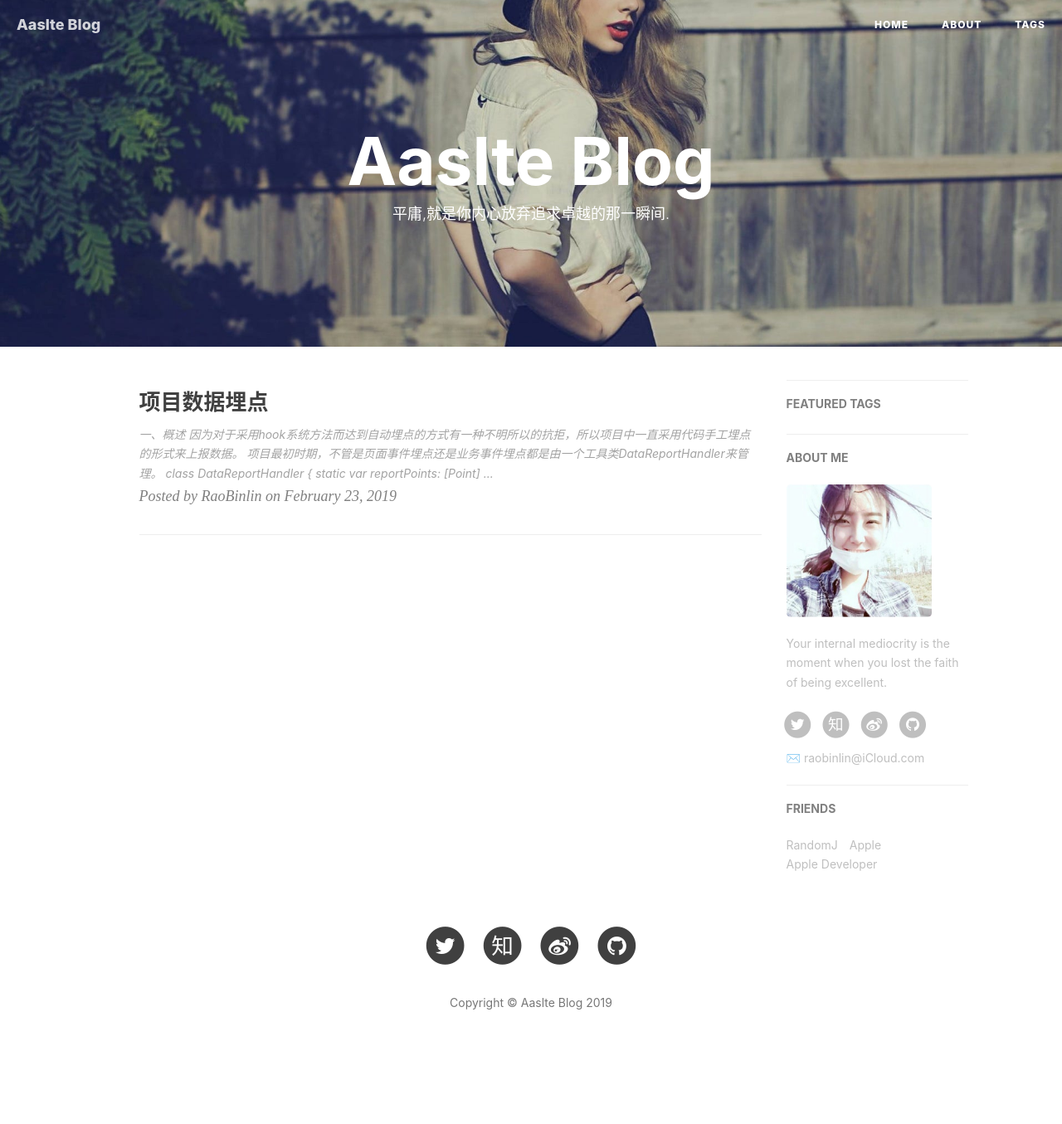
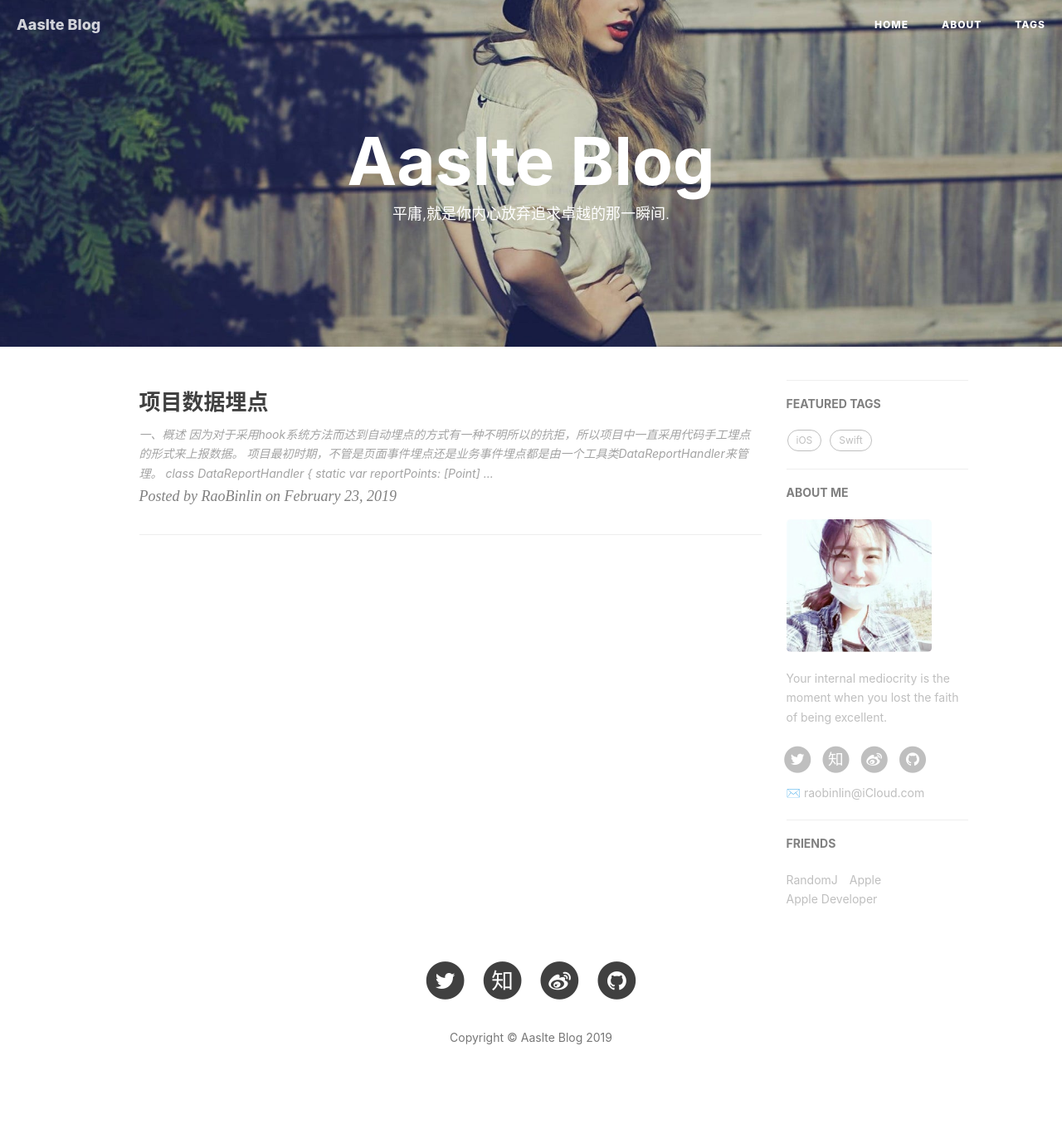
Before and after one commit to Aaslte/Aaslte.github.io, a Jekyll site: the page built from index.html, in a window 1280 px wide. Shown: the whole page at 83% size. Built offline with Jekyll 4.4.1, drawn with Linux system fonts in a browser that asks for light colours; nearby versions of some CDN libraries; the list of posts is cut into pages by our own code; comment, search, counter and statistics services are not loaded; before the commit the page ends 1313 px from its top, so only the background shows below that.

Commit message:
no message

```diff
--- a/_config.yml
+++ b/_config.yml
@@ -79,7 +79,7 @@
 
 # Featured Tags
 featured-tags: true                     # 是否使用首页标签
-featured-condition-size: 1              # 相同标签数量大于这个数，才会出现在首页
+featured-condition-size: 0              # 相同标签数量大于这个数，才会出现在首页
 
 
 
```
Also changed, not shown: _posts/2019-02-24-项目埋点重构.md (+2 -2 lines).
